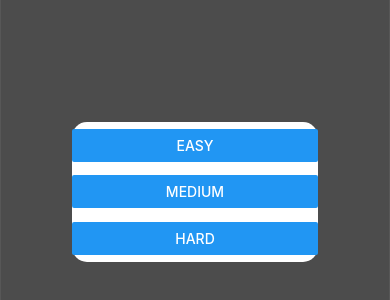
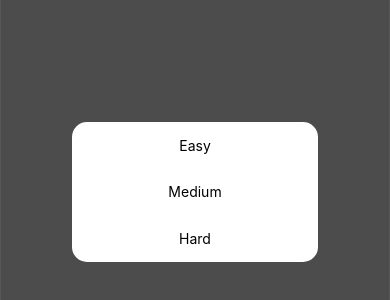
Before and after one commit to dimaageev/weathermaster, a React Native app: screen / in a window 390 px wide. Shown: the part 230-530 px from the top of the page. Built offline with nearby package versions, Linux system fonts and the light colour scheme.

Commit message:
fix: levelModal buttons

```diff
--- a/src/components/Card/Card.tsx
+++ b/src/components/Card/Card.tsx
@@ -1,7 +1,7 @@
 import React, { FC, useState } from "react";
 import { View, Text, Pressable } from "react-native";
 import { CardProps } from "./types";
-import { MotiView } from "moti";
+import { MotiText, MotiView } from "moti";
 
 import st from "./styles";
 import useTheme from "@src/hooks/useTheme";
@@ -15,13 +15,48 @@ const Card: FC<CardProps> = ({ cityItem }) => {
       style={[st.pressable, { backgroundColor: theme.background }]}
       onPress={() => setFlipped(!flipped)}
     >
-      <MotiView style={st.wrapper}>
+      <MotiView
+        style={st.wrapper}
+        // from={{
+
+        // }}
+        // animate={{
+        //   scaleX: flipped ? 0.05 : 1,
+        // }}
+        // transition={{
+        //   loop: true,
+        //   repeat: 2,
+        //   duration: 200,
+        // }}
+      >
         {!flipped ? (
-          <Text>{`${cityItem?.city}, ${
+          <MotiText
+          // from={{
+          //   transform: [{ scale: flipped ? 1 : 0 }],
+          // }}
+          // animate={{
+          //   transform: [{ scale: flipped ? 0 : 1 }],
+          // }}
+          // transition={{
+          //   type: "timing",
+          // }}
+          >{`${cityItem?.city}, ${
             cityItem?.countryCode === "US" ? cityItem?.region + ", " : ""
-          } ${cityItem?.country}`}</Text>
+          } ${cityItem?.country}`}</MotiText>
         ) : (
-          <Text>{cityItem?.temp}</Text>
+          <MotiText
+          // from={{
+          //   transform: [{ scale: flipped ? 0 : 1 }],
+          // }}
+          // animate={{
+          //   transform: [{ scale: flipped ? 1 : 0 }],
+          // }}
+          // transition={{
+          //   type: "timing",
+          // }}
+          >
+            {cityItem?.temp}
+          </MotiText>
         )}
       </MotiView>
     </Pressable>
--- a/src/components/LevelModal/LevelModal.tsx
+++ b/src/components/LevelModal/LevelModal.tsx
@@ -1,5 +1,5 @@
 import React, { FC } from "react";
-import { View, Button } from "react-native";
+import { View, Text, TouchableOpacity } from "react-native";
 import { Level, LevelModalProps } from "./types";
 import Modal from "react-native-modal";
 
@@ -14,11 +14,12 @@ const LevelModal: FC<LevelModalProps> = ({ level, setLevel }) => {
       <Modal isVisible={!level} style={styles.align}>
         <View style={st.container}>
           {labels.map((label) => (
-            <Button
+            <TouchableOpacity
               key={label}
-              title={label}
               onPress={() => setLevel(label.toLowerCase() as Level)}
-            />
+            >
+              <Text>{label}</Text>
+            </TouchableOpacity>
           ))}
         </View>
       </Modal>
--- a/src/components/LevelModal/style.ts
+++ b/src/components/LevelModal/style.ts
@@ -6,6 +6,7 @@ export default StyleSheet.create({
     width: "70%",
     height: 140,
     justifyContent: "space-around",
+    alignItems: "center",
     borderRadius: 15,
   },
 });
```
